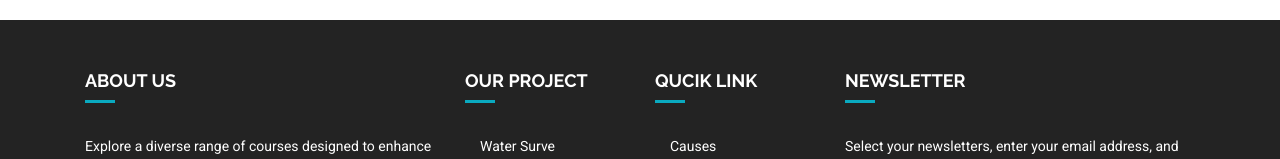
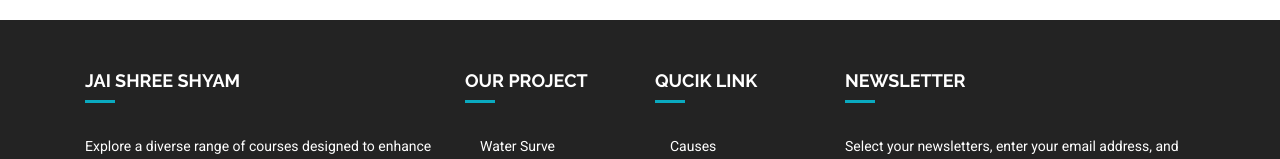
Before and after one commit to keshavjatt/jssfoundation, a plain HTML site: page index.html in a window 1280 px wide. Shown: the part 5245-5404 px from the top of the page. Drawn offline with Linux system fonts and the light colour scheme; a web font is replaced by a local one.

Commit message:
updated code

```diff
--- a/index.html
+++ b/index.html
@@ -683,7 +683,7 @@
                             <div class="col-sm-6 col-lg-4">
                                 <div class="footer-widget widget-one">
                                     <div class="footer-widget-title">
-                                        <h3>ABOUT US</h3>
+                                        <h3>JAI SHREE SHYAM</h3>
                                     </div>
                                     <div class="widget-about-content">
                                         <p>Explore a diverse range of courses designed to enhance your skills and knowledge in various fields. </p>
```
Also changed, not shown: img/about/about.png, img/about/about_old.png (added).
